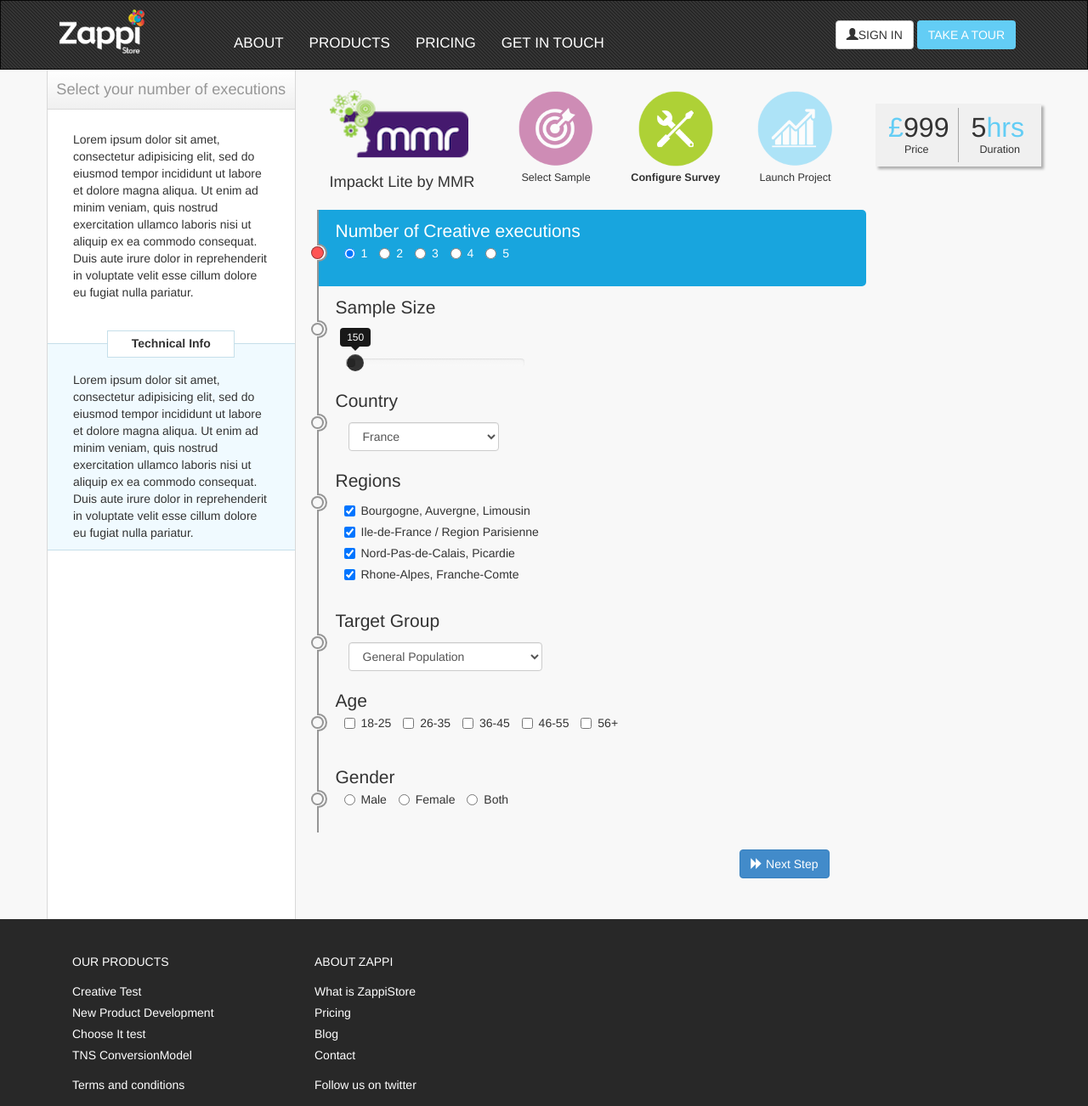
After one commit to quantson/site, a PHP site: page /impackt_product_conf.php in a window 1280 px wide. The commit adds this page. Shown: the whole page at 85% size. Run offline with PHP 8.4, Linux system fonts and the light colour scheme; some libraries are stand-ins or nearby versions.

Commit message:
test header top

```diff
--- a/css/estatic.css
+++ b/css/impackt_product_conf.css
@@ -180,7 +180,7 @@
 }
 #magic-line{
 	position: absolute;
-	top: 0;
+	top: 154px;
 	left: 2px;
 	background: rgba(0, 157, 220, 0.9);
 	z-index: 10;
--- a/header.html
+++ b/header.html
@@ -26,14 +26,14 @@
               <div class="dropdown-category dropdown-buy">what do you want to buy ?</div>
               <ul class="col-sm-4">
                 <li class="dropdown-category">Creative Testing</li>
-                <li><a href="estatic.php">MB eStatic</a></li>
+                <li><a >MB eStatic</a></li>
                 <li><a>Zappi Creative Test</a></li>
                 <li><a>Choose It</a></li>
                 <li><a>NPD</a></li>
               </ul>
               <ul class="col-sm-4">
                 <li class="dropdown-category">Pack Testing</li>
-                <li><a>MMR Impackt Lite</a></li>
+                <li><a href="impackt_sample_select.php">MMR Impackt Lite</a></li>
               </ul>
               <ul class="col-sm-4">
                 <li class="dropdown-category">Others</li>
--- /dev/null
+++ b/impackt_product_conf.php
@@ -0,0 +1,323 @@
+<!DOCTYPE html>
+<html lang="en">
+<head>
+	<meta charset="utf-8">
+	<title> ZappiStore | The Future of Market Research</title>
+	<link href="css/bootstrap.css" rel="stylesheet">
+	<link href="css/impackt_product_conf.css" rel="stylesheet">
+	<link href="css/header.css" rel="stylesheet">
+	<link href="css/slider.css" rel="stylesheet">
+	<script src="js/jquery.js"></script>
+	<script src ="js/bootstrap.js"></script>
+</head>
+
+<body>
+	<?php include "header.html" ?>
+
+	<div class='container sample-selection'>
+		<div class="left-help col-md-3">
+			<div class="left-help-wrapper">
+				<div class="left-help-header row">
+					<div class="help-title active" question="0">Select your number of executions</div>
+					<div class="help-title" question="1">Select your sample size</div>
+					<div class="help-title" question="2">Select your country</div>
+					<div class="help-title" question="3">Select your region</div>
+					<div class="help-title" question="4">Select your target group</div>
+					<div class="help-title" question="5">Select your age range</div>
+					<div class="help-title" question="6">Select your gender</div>
+				</div>
+				<div class="help-wrapper">
+					<div class="help-content">
+						Lorem ipsum dolor sit amet, consectetur adipisicing elit, sed do eiusmod tempor incididunt ut labore et dolore magna aliqua. Ut enim ad minim veniam, quis nostrud exercitation ullamco laboris nisi ut aliquip ex ea commodo consequat. Duis aute irure dolor in reprehenderit in voluptate velit esse cillum dolore eu fugiat nulla pariatur.
+					</div>
+					<div class="technical">
+						<div class="technical-header">
+							<div class="technical-header-center">Technical Info</div>
+						</div>
+						<div class="technical-content">
+							Lorem ipsum dolor sit amet, consectetur adipisicing elit, sed do eiusmod tempor incididunt ut labore et dolore magna aliqua. Ut enim ad minim veniam, quis nostrud exercitation ullamco laboris nisi ut aliquip ex ea commodo consequat. Duis aute irure dolor in reprehenderit in voluptate velit esse cillum dolore eu fugiat nulla pariatur.
+						</div>
+					</div>
+				</div>
+			</div>
+		</div>
+		<div class="main-selection col-md-7">
+			<div class="main-header group">
+				<div class="col-md-4 main-header-product">
+					<img src="image/product/impackt.png">
+					<div>Impackt Lite by MMR</div>
+				</div>
+				<div class="col-md-8 main-header-step">
+					<div class="row">
+						<div class="col-md-4">
+          				  <img src="image/order/target.png">
+            				<div class="caption caption-active">Select Sample</div>
+          				</div>
+          				<div class="col-md-4 active">
+          				  <img src="image/order/survey.png">
+          				  <div class="caption">Configure Survey</div>
+          				</div>
+          				<div class="col-md-4">
+          				  <img src="image/order/launch.png">
+          				  <div class="caption">Launch Project</div>
+          				</div>
+          			</div>
+				</div>
+			</div>
+			<div class="selection active" question="0">
+				<div class="selection-title">Number of Creative executions</div>
+				<div class="selector-wrapper">
+					<div class="selector active"></div>
+				</div>
+				<div class="user-select addmargin">
+					<div class="form-group group">
+						<label class="radio-inline" for="execution_number-0">
+						  <input type="radio" name="execution_number" id="execution_number-0" value="1" checked="checked">
+						  1
+						</label>
+						<label class="radio-inline" for="execution_number-1">
+						  <input type="radio" name="execution_number" id="execution_number-1" value="2">
+						  2
+						</label>
+						<label class="radio-inline" for="execution_number-2">
+						  <input type="radio" name="execution_number" id="execution_number-2" value="3">
+						  3
+						</label>
+						<label class="radio-inline" for="execution_number-3">
+						  <input type="radio" name="execution_number" id="execution_number-3" value="4">
+						  4
+						</label>
+						<label class="radio-inline" for="execution_number-4">
+						  <input type="radio" name="execution_number" id="execution_number-4" value="5">
+						  5
+						</label>
+					</div>
+				</div>
+			</div>
+			<div class="selection" question="1">
+				<div class="selection-title" >Sample Size</div>
+				<div class="selector-wrapper">
+					<div class="selector"></div>
+				</div>
+				<div class="user-select slider">
+					<input id="sample-size" data-slider-id='sample-size' type="text" data-slider-min="100" data-slider-max="1000" data-slider-step="50" data-slider-value="150"/>
+				</div>
+			</div>
+			<div class="selection" question="2">
+				<div class="selection-title">Country</div>
+				<div class="selector-wrapper">
+					<div class="selector"></div>
+				</div>
+				<div class="user-select country">
+					<div class="form-group group">
+					  	<div class="col-md-4">
+					    	<select id="country" name="country" class="form-control">
+					    	  <option value="1">France</option>
+					    	  <option value="2">United-Kingdom</option>
+					    	  <option value="3">United-States</option>
+					    	  <option value="4">Burkina-Fasso</option>
+					    	</select>
+					  </div>
+					</div>
+				</div>
+			</div>
+			<div class="selection" question="3">
+				<div class="selection-title">Regions</div>
+				<div class="selector-wrapper">
+					<div class="selector"></div>
+				</div>
+				<div class="user-select addmargin">
+					<div class="form-group group region-box">
+					  	<div class="checkbox">
+					    	<label for="regions-0">
+					    	  <input type="checkbox" name="regions" id="regions-0" value="1" checked>
+					    	  Bourgogne, Auvergne, Limousin
+					    	</label>
+						</div>
+					  	<div class="checkbox">
+					    	<label for="regions-1">
+					    	  <input type="checkbox" name="regions" id="regions-1" value="2" checked>
+					    	  Ile-de-France / Region Parisienne
+					    	</label>
+						</div>
+					  	<div class="checkbox">
+					    	<label for="regions-2">
+					    	  <input type="checkbox" name="regions" id="regions-2" value="3" checked>
+					    	  Nord-Pas-de-Calais, Picardie
+					    	</label>
+						</div>
+					  	<div class="checkbox">
+					    	<label for="regions-3">
+					    	  <input type="checkbox" name="regions" id="regions-3" value="4" checked>
+					    	  Rhone-Alpes, Franche-Comte
+					    	</label>
+						</div>
+					</div>
+				</div>
+			</div>
+			<div class="selection" question="4">
+				<div class="selection-title">Target Group</div>
+				<div class="selector-wrapper">
+					<div class="selector"></div>
+				</div>
+				<div class="user-select target-group">
+					<div class="form-group group">
+						<div class="col-md-5">
+					    	<select id="target-group" name="target-group" class="form-control">
+					    	  <option value="1">General Population</option>
+					    	  <option value="2">High Income</option>
+					    	  <option value="3">Low Income</option>
+					    	  <option value="4">No idea</option>
+					    	</select>
+					    </div>
+					</div>
+				</div>
+			</div>
+			<div class="selection" question="5">
+				<div class="selection-title">Age</div>
+				<div class="selector-wrapper">
+					<div class="selector"></div>
+				</div>
+				<div class="user-select addmargin">
+					<div class="form-group group">
+					    <label class="checkbox-inline" for="checkboxes-0">
+					      <input type="checkbox" name="checkboxes" id="checkboxes-0" value="1">
+					      18-25
+					    </label>
+					    <label class="checkbox-inline" for="checkboxes-1">
+					      <input type="checkbox" name="checkboxes" id="checkboxes-1" value="2">
+					      26-35
+					    </label>
+					    <label class="checkbox-inline" for="checkboxes-2">
+					      <input type="checkbox" name="checkboxes" id="checkboxes-2" value="3">
+					      36-45
+					    </label>
+					    <label class="checkbox-inline" for="checkboxes-3">
+					      <input type="checkbox" name="checkboxes" id="checkboxes-3" value="4">
+					      46-55
+					    </label>
+					    <label class="checkbox-inline" for="checkboxes-4">
+					      <input type="checkbox" name="checkboxes" id="checkboxes-4" value="5">
+					      56+
+					    </label>
+					</div>
+				</div>
+			</div>
+			<div class="selection" question="6">
+				<div class="selection-title">Gender</div>
+				<div class="selector-wrapper">
+					<div class="selector"></div>
+				</div>
+				<div class="user-select addmargin">
+					<div class="form-group group">
+					    <label class="radio-inline" for="gender-0">
+					      <input type="radio" name="gender" id="gender-0" value="1">
+					      Male
+					    </label>
+					    <label class="radio-inline" for="gender-1">
+					      <input type="radio" name="gender" id="gender-1" value="2">
+					      Female
+					    </label>
+					    <label class="radio-inline" for="gender-2">
+					      <input type="radio" name="gender" id="gender-2" value="3">
+					      Both
+					    </label>
+					</div>
+				</div>
+			</div>
+			<div class="next-step col-md-3 pull-right">
+				<a href="#" class="btn btn-primary"><span class="glyphicon glyphicon-forward"></span> Next Step</a>
+			</div>
+		</div>
+		<div class="col-md-2 pull-right project-info">
+			<div class="col-md-6 price">
+				<div>
+					<span class="price-symbol">£</span><span>999</span>
+				</div>
+				<div class="price-tooltip">Price</div>
+			</div>
+			<div class="col-md-6 duration">
+				<div>
+					<span>5</span><span class="price-symbol">hrs</span>
+				</div>
+				<div class="price-tooltip">Duration</div>
+			</div>
+		</div>
+	</div>
+
+	<?php include ("footer.html") ?>
+
+	<script src="js/slider.js"></script>
+	<script src="js/header.js"></script>
+	<script data-cfasync="false" type='text/javascript' src="js/olark.js"></script>
+	<script>
+		$("#sample-size").slider({
+			tooltip: 'always'
+		});
+
+		scroll_follow = function(item) {
+	        scroll = $(document).scrollTop();
+	        offset = $('.sample-selection').offset().top;
+	        store_height = $('.sample-selection').height();
+	        sel_height = item.height();
+	        scroll_stop = offset + store_height - sel_height;
+	        if ((scroll >= offset) && (scroll <= scroll_stop)) {
+	          item.css({
+	            "margin-top" : ""
+	          }).css({
+	            "margin-top" : "+=" + (scroll - offset) + "px"
+	          });
+	        }else if (scroll < offset) {
+	          item.css({
+	            "margin-top" : ""
+	          });
+	        }
+    	};
+
+		$(window).scroll(function(){
+			scroll_follow($('.left-help-wrapper'));
+			scroll_follow($('.project-info'));
+		});
+
+
+
+		var changeactive = function(activetrig){
+			$('.selection.active').removeClass('active');
+			$('.selection[question="' + activetrig + '"]').addClass('active');
+			$('.selection.active').css({'color':'white'});
+			$('.left-help .active').stop().removeClass('active').hide();
+			$('.left-help [question="'+ activetrig +'"]').addClass('active').fadeIn('fast');
+		}
+
+		$(window).load(function() {
+			var $el, topPos, newHeight;
+
+		   	$(".main-selection").append("<div id='magic-line'></div>");
+
+		    var $magicLine = $("#magic-line");
+
+		    $magicLine
+		        .width($(".main-selection").width())
+		        .height($(".selection.active").outerHeight())
+		        .css("top", $(".main-selection .selection.active").position().top)
+		        .data("origTop", $(".main-selection .active").position().top)
+		        .data("origHeight", $magicLine.outerHeight());
+
+		    $(".main-selection .selection").mousedown(function() {
+		        $el = $(this);
+		        var num = parseInt($el.attr('question'),10);
+				if($el.hasClass('active')){return;}
+		        topPos = $el.position().top;
+		        newHeight = $el.outerHeight();
+		        $('.selection.active').css({'color':'black'});
+		        $magicLine.stop().animate({
+		            top: topPos,
+		            height: newHeight,
+		        },function(){
+				changeactive(num);
+		   		 });
+		    });
+		});
+
+	</script>
+</body>
```
Also changed, not shown: css/impackt_sample_select.css (added, +220 -0 lines), impackt_sample_select.php (renamed from estatic.php, +30 -28 lines).
